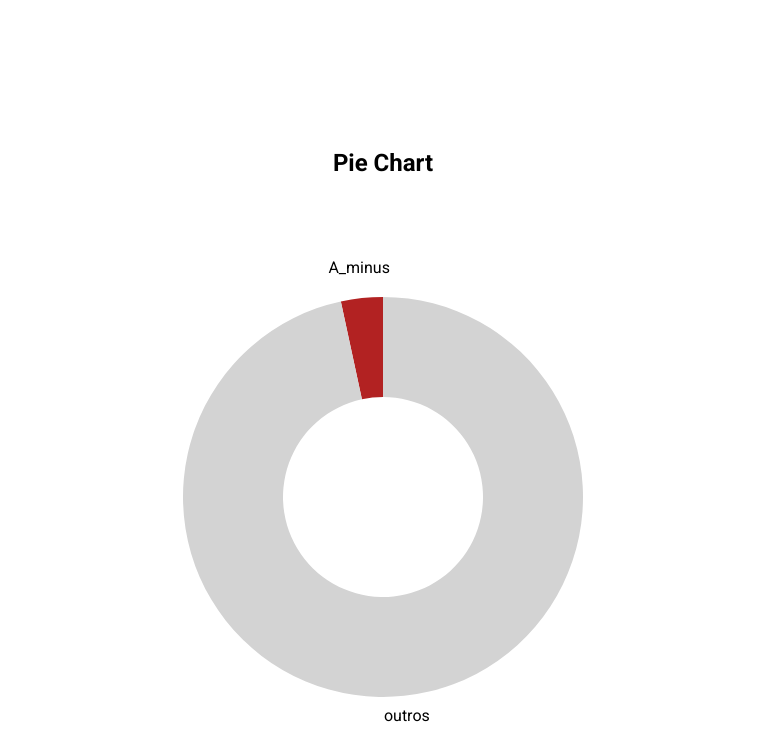
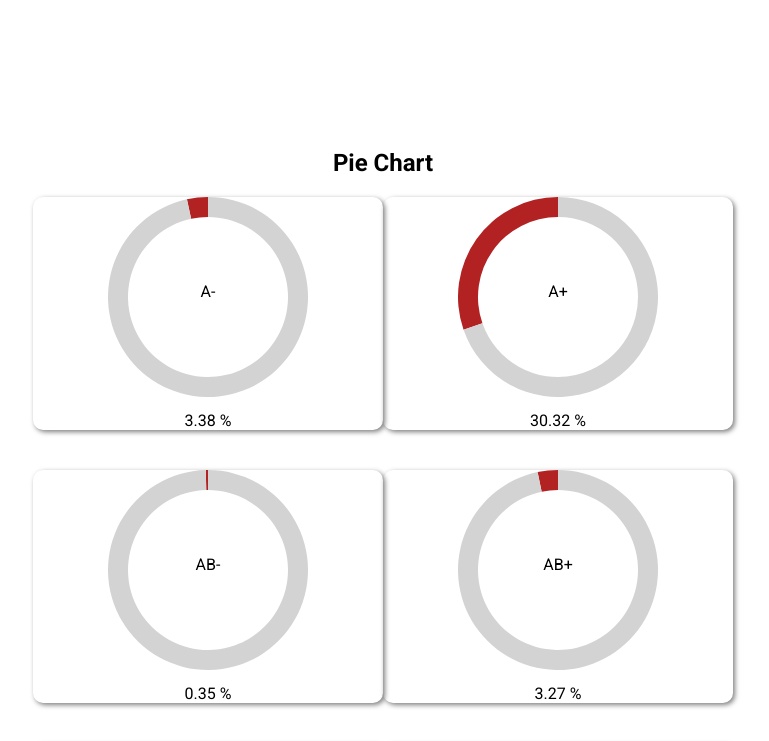
Before and after one commit to victorcp91/hemorio-dataviz, a Next.js app: page / in a window 1280 px wide. Shown: the part 2360-3101 px from the top of the page, without its empty margins (265-1034 px from the left). Built offline with nearby package versions, Linux system fonts and the light colour scheme.

Commit message:
multiple pie

```diff
--- a/src/charts/PieChart.js
+++ b/src/charts/PieChart.js
@@ -29,15 +29,15 @@ class PieChart {
     } = this;
 
     const margin = { top: 20, right: 20, bottom: 20, left: 70 };
-    const radius = 200;
+    const radius = width/2;
 
     const xValue = (d) => d[key]; //JSON key - number
     const yValue = (d) => d[value]; // JSON value - name
 
-    var color = [
+    var color = scaleOrdinal([
       "firebrick",
-      "lightgray"
-    ];
+      "lightgrey",]
+    );
 
     const chartContainer = svg
       .append("g")
@@ -46,12 +46,7 @@ class PieChart {
     const arcs = pie().value((d) => d[key])(data); // return arcs data
     console.log(arcs);
 
-    const arcConfig = arc().innerRadius(radius - 100).outerRadius(radius);
-
-
-    const label = arc()
-      .outerRadius(radius + 150)
-      .innerRadius(radius - 100);
+    const arcConfig = arc().innerRadius(radius - 20).outerRadius(radius);
 
     const pieContainer = chartContainer
       .selectAll("arc")
@@ -62,11 +57,11 @@ class PieChart {
     pieContainer
       .append("path")
       .attr("d", arcConfig)
-      .attr("fill", (d, i) => color[i]);
+      .attr("fill", (d, i) => color(i));
     pieContainer
       .append("text")
       .text((d) => `${d.data.name}`)
-      .attr("transform", (d) => `translate(${label.centroid(d)})`)
+      // .attr("transform", (d) => `translate(${label.centroid(d)})`)
       .attr("text-anchor", "middle")
       .attr("fill", "black")
   };
--- /dev/null
+++ b/src/components/BloodTypes/index.js
@@ -0,0 +1,51 @@
+import React, { useState, useEffect } from "react";
+import { csv, autoType } from "d3";
+
+import style from "./index.module.css";
+import Pie from "../Pie"
+
+export default function BloodTypes() {
+  const [data, setData] = useState(null);
+  const types = ["A_minus", "A_plus","AB_minus", "AB_plus","B_minus", "B_plus" ,"O_minus", "O_plus"]
+
+  function map_real_name(name){
+    if(name.includes("_minus")){
+      return name.replace("_minus", "-")
+    }
+    if(name.includes("_plus")){
+      return name.replace("_plus", "+")
+    }
+    return name
+  }
+
+  async function fetchData() {
+    let csv_data = await csv('data/blood_donors.csv', autoType)
+    let data = []
+    for (let type of types){
+      let pieData = []
+      for (let blood of [type, "total"]){
+        let sum = csv_data.reduce(function (accumulator, currentValue) {
+            return accumulator + currentValue[blood]
+        }, 0)
+        if (blood == "total"){
+          sum -= pieData[0].number
+          blood = ""
+        }
+        pieData.push({name: map_real_name(blood), number : sum})
+      }
+      data.push(pieData)
+    }
+      setData(data);
+  }
+
+  useEffect(fetchData, []);
+
+  return (
+    <section id="blood-tye" className={style.container}>
+      <h2>Pie Chart</h2>
+      <div  className={style.pies}>
+        {data && data.map((d) => <Pie data={d} key={d[0].name}/>) }
+      </div>
+    </section>
+  );
+}
--- /dev/null
+++ b/src/components/BloodTypes/index.module.css
@@ -0,0 +1,32 @@
+.container{
+  width: 100vw;
+  height: 100vh;
+  display: flex;
+  flex-direction: column;
+  align-items: center;
+}
+.container circle {
+  fill: steelblue;
+}
+
+.pies{
+  display: flex;
+  flex-wrap: wrap;
+  width: 100%;
+  box-sizing: border-box;
+  justify-content: center;
+  padding: 0 20%;
+}
+.pies >div{
+  min-width: 350px;
+  width: 20%;
+  text-align: center;
+  margin-bottom: 40px;
+  box-shadow: 2px 2px 5px rgba(0,0,0,0.5);
+  border-radius: 10px;
+}
+
+
+.pies div svg{
+  margin: 0 auto;
+}
--- a/src/components/Pie/index.js
+++ b/src/components/Pie/index.js
@@ -1,4 +1,4 @@
-import React, { useState, useRef, useEffect } from "react";
+import React, { useState, useRef, useEffect, useMemo } from "react";
 import PieChart from "../../charts/PieChart";
 import { csv, autoType } from "d3";
 
@@ -7,12 +7,11 @@ import style from "./index.module.css";
 let vis = null;
 
 
-export default function Pie() {
+export default function Pie({data}) {
   const pieChartElement = useRef(null);
 
-  const [data, setData] = useState(null);
-  const [width, setWidth] = useState(1000);
-  const [height, setHeight] = useState(600);
+  const [width, setWidth] = useState(200);
+  const [height, setHeight] = useState(200);
 
   function initVis() {
     if (data && data.length) {
@@ -27,35 +26,20 @@ export default function Pie() {
     }
   }
 
-  async function fetchData() {
-    let data = await csv('data/blood_donors.csv', autoType)
-    let pieData2 = []
-    //"A_plus","AB_minus", "AB_plus","B_minus", "B_plus" ,"O_minus", "O_plus",
-    for (let blood of ["A_minus","total" ]){
-      let sum = data.reduce(function (accumulator, currentValue) {
-          return accumulator + currentValue[blood]
-      }, 0)
-      if (blood == "total"){
-        sum -= pieData2[0].number
-        blood = "outros"
-      }
-      pieData2.push({name: blood, number : sum})
-    }
-      setData(pieData2);
-  }
-
-  useEffect(fetchData, []);
-
   useEffect(() => {
     if (data) {
       initVis();
     }
   }, [data]);
 
+  const percent = useMemo(()=>{
+    return (data[0].number / (data[0].number + data[1].number)) * 100
+  }, [data])
+
   return (
-    <section id="pie" className={style.container}>
-      <h2>Pie Chart</h2>
-      <div id="vis-container" ref={pieChartElement}></div>
-    </section>
+      <div className={style.container}>
+        <div id="vis-container" ref={pieChartElement}></div>
+        <div className={style.percent}> {percent.toFixed(2)} %</div>
+      </div>
   );
 }
--- a/src/components/Pie/index.module.css
+++ b/src/components/Pie/index.module.css
@@ -1,6 +1,4 @@
 .container{
-  width: 100vw;
-  height: 100vh;
   display: flex;
   flex-direction: column;
   align-items: center;
@@ -8,3 +6,7 @@
 .container circle {
   fill: steelblue;
 }
+
+.percent{
+  margin-top: 10px;
+}
--- a/src/pages/index.js
+++ b/src/pages/index.js
@@ -6,7 +6,7 @@ import Header from "../components/Header";
 import Home from "../components/Home";
 import Bar from "../components/Bar";
 import Line from "../components/Line";
-import Pie from "../components/Pie";
+import BloodTypes from "../components/BloodTypes";
 
 const Main = () => (
   <div className={styles.container}>
@@ -18,7 +18,7 @@ const Main = () => (
     <Home />
     <Bar />
     <Line />
-    <Pie />
+    <BloodTypes />
   </div>
 );
 
```
